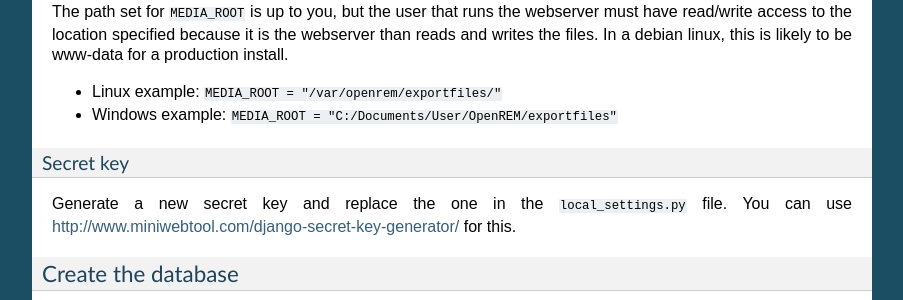
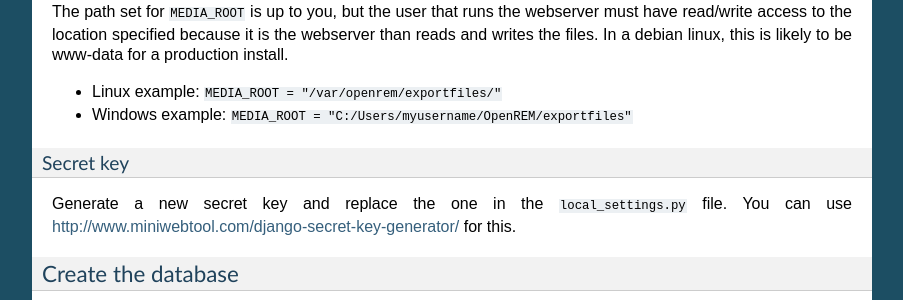
Before and after one commit to ckswilliams/modOpenREM, a Sphinx documentation site: the page built from docs/install.rst, in a window 1280 px wide and 900 px high, scrolled down 1477 px. Shown: the part 150-450 px from the top of the window, without its empty margins (198-1101 px from the left). Built offline with Sphinx 7.4.7, drawn with Linux system fonts in a browser that asks for light colours.

Commit message:
Adjusted windows media root example. Fixes #109 unless testing proves otherwise.

```diff
--- a/docs/install.rst
+++ b/docs/install.rst
@@ -97,7 +97,7 @@ it is the webserver than reads and writes the files. In a debian linux,
 this is likely to be www-data for a production install.
 
 * Linux example: ``MEDIA_ROOT = "/var/openrem/exportfiles/"``
-* Windows example: ``MEDIA_ROOT = "C:/Documents/User/OpenREM/exportfiles"``
+* Windows example: ``MEDIA_ROOT = "C:/Users/myusername/OpenREM/exportfiles"``
 
 
 Secret key
```
